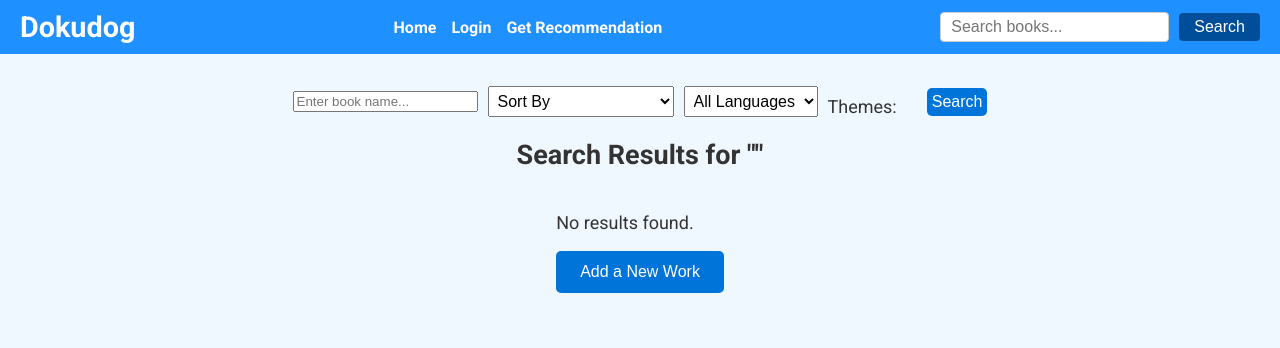
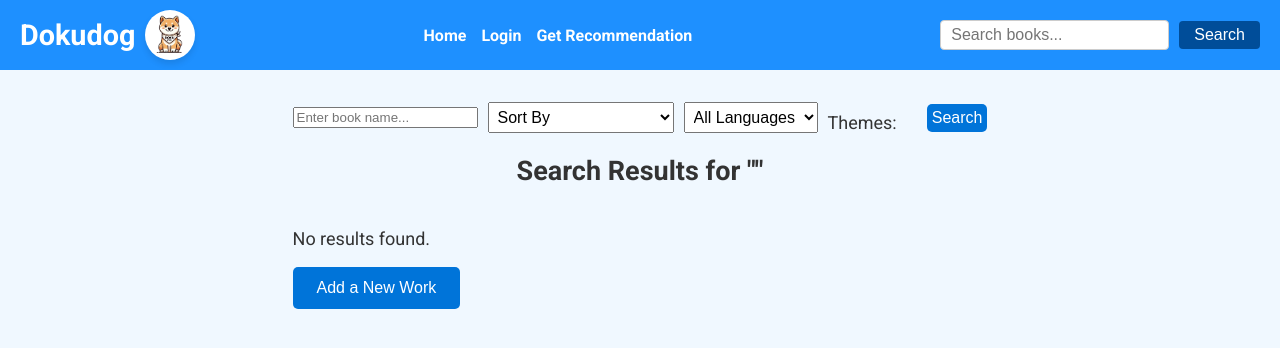
Before and after one commit to budwellj/dokudog-main, a Django app: page /search-results/ in a window 1280 px wide. Shown: the top 348 px of the page. Run offline with Django 5.2, Linux system fonts and the light colour scheme; data that the repository does not hold is empty.

Commit message:
Styling Changes

```diff
--- a/dokudog/templates/base.html
+++ b/dokudog/templates/base.html
@@ -7,11 +7,16 @@
     {% load static %}
     <link rel="stylesheet" href="{% static 'css/styles.css' %}">
     <link href="https://fonts.googleapis.com/css2?family=Roboto:wght@400;500;700&display=swap" rel="stylesheet">
+    <!-- Favicon -->
+    <link rel="icon" type="image/x-icon" href="{% static 'images/favicon.ico' %}">
 </head>
 <body>
     <header>
         <div class="header-container">
-            <h1>Dokudog</h1>
+            <div class="title-with-mascot">
+                <h1>Dokudog</h1>
+                <img src="{% static 'images/DokuDogShiba.png' %}" alt="Dokudog Mascot" class="mascot-image">
+            </div>
             <nav>
                 <a href="/">Home</a>
                 {% if user.is_authenticated %}
--- a/dokudog/templates/dokudog/search_results.html
+++ b/dokudog/templates/dokudog/search_results.html
@@ -1,6 +1,6 @@
 {% extends 'base.html' %}
-
     {% block content %}
+    <div style="align-content: normal;">
     <form action="{% url 'search_results' %}" method="get" class="search-form">
         <input type="text" name="q" placeholder="Enter book name..." value="{{ query }}" aria-label="Search books">
 
@@ -32,10 +32,12 @@
 
         <button type="submit">Search</button>
     </form>
+    <div style="display: flex;/* align-self: center; */flex-direction: row;justify-content: space-evenly;align-items: center;">
         <h2>Search Results for "{{ query }}"</h2>
         {% if page_obj %}
             <p> results {{ page_obj.start_index }} - {{ page_obj.end_index }} of {{ page_obj.paginator.count }}</p>
         {% endif %}
+    </div>
     <div id="search-results">
         {% if page_obj %}
             <div class="results-grid">
@@ -91,4 +93,5 @@
             </form>
         </div>
     </div>
+</div>
 {% endblock %}
--- a/static/css/styles.css
+++ b/static/css/styles.css
@@ -215,10 +215,11 @@ footer {
 /* Results Grid Styling */
 .results-grid {
     display: grid;
-    grid-template-columns: repeat(auto-fit, minmax(200px, 1fr));
+    grid-template-columns: repeat(auto-fit, minmax(200px, 1fr)); /* Flexible grid to accommodate up to 4 items */
     gap: 1rem;
     margin-top: 1rem;
 }
+
 
 /* Result Card Styling */
 .result-card {
@@ -486,3 +487,23 @@ footer {
 .themes-filter label {
     margin-right: 10px;
 }
+
+/* Title with Mascot Styling */
+.title-with-mascot {
+    display: flex;
+    align-items: center;
+    gap: 10px; /* Space between title and mascot */
+}
+
+.title-with-mascot h1 {
+    margin: 0;
+    font-size: 1.8rem;
+}
+
+.mascot-image {
+    width: 50px;  /* Adjust size as needed */
+    height: auto;
+    object-fit: contain;
+    border-radius: 50%;  /* Optional: round the mascot image */
+    box-shadow: 0 4px 6px rgba(0, 0, 0, 0.1); /* Optional: Add subtle shadow */
+}
```
Also changed, not shown: static/images/DokuDogShiba.png (added), static/images/favicon.ico (added). Lines whose indentation alone changed are shown as unchanged.
